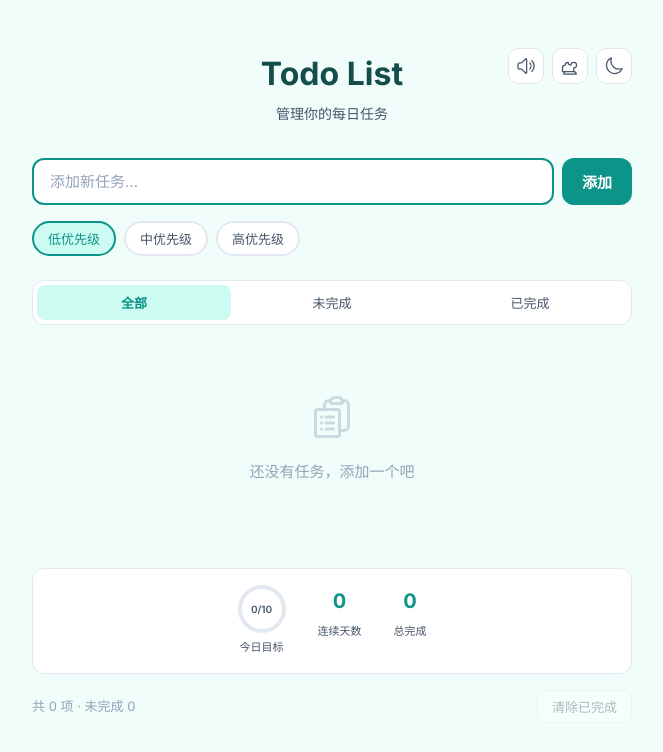
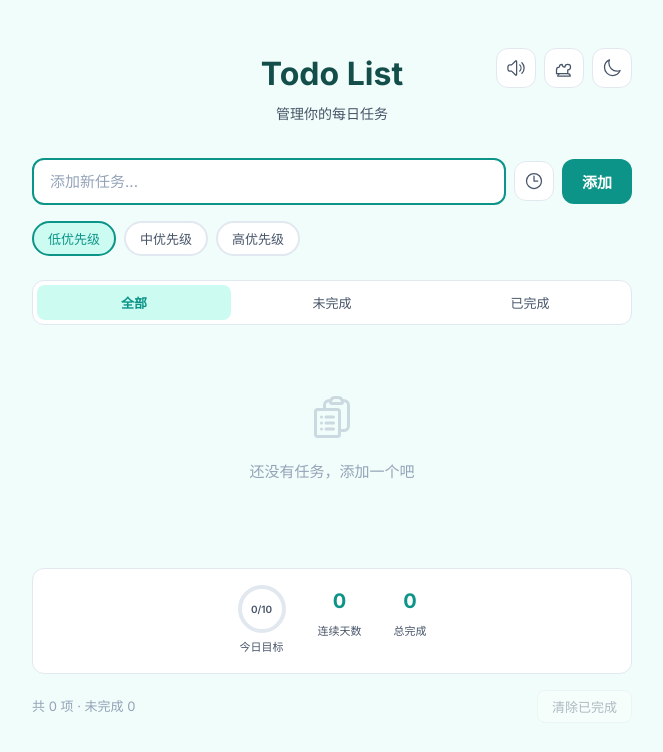
Before and after one commit to Yanqs2000/TodoList, a React (Vite) app: page / in a window 1280 px wide. Shown: the top 752 px of the page, without its empty margins (308-971 px from the left). Built offline with nearby package versions, Linux system fonts and the light colour scheme.

Commit message:
feat: integrate TimePicker into TaskInput

```diff
--- a/src/components/TaskInput.tsx
+++ b/src/components/TaskInput.tsx
@@ -1,12 +1,16 @@
 import { useState, useRef, useEffect, useCallback } from 'react';
+import type { TimeField } from '../types';
+import TimePicker from './TimePicker';
 import '../styles/TaskInput.css';
 
 interface TaskInputProps {
-  addTask: (text: string) => void;
+  addTask: (text: string, time?: TimeField) => void;
 }
 
 function TaskInput({ addTask }: TaskInputProps) {
   const [value, setValue] = useState('');
+  const [time, setTime] = useState<TimeField | undefined>();
+  const [showTimePicker, setShowTimePicker] = useState(false);
   const inputRef = useRef<HTMLInputElement>(null);
   const isComposingRef = useRef(false);
 
@@ -16,11 +20,12 @@ function TaskInput({ addTask }: TaskInputProps) {
 
   const handleSubmit = useCallback(() => {
     if (value.trim()) {
-      addTask(value);
+      addTask(value, time);
       setValue('');
+      setTime(undefined);
       inputRef.current?.focus();
     }
-  }, [value, addTask]);
+  }, [value, time, addTask]);
 
   const handleKeyDown = (e: React.KeyboardEvent) => {
     if (e.key === 'Enter' && !isComposingRef.current) {
@@ -36,8 +41,20 @@ function TaskInput({ addTask }: TaskInputProps) {
     isComposingRef.current = false;
   };
 
+  const handleTimeChange = (newTime: TimeField | undefined) => {
+    setTime(newTime);
+  };
+
+  const formatTimeDisplay = (t: TimeField): string => {
+    if (t.end) {
+      return `${t.start}-${t.end}`;
+    }
+    return t.start;
+  };
+
   return (
     <div className="input-area">
+      <div className="input-row">
         <input
           ref={inputRef}
           type="text"
@@ -49,9 +66,32 @@ function TaskInput({ addTask }: TaskInputProps) {
           placeholder="添加新任务..."
           autoComplete="off"
         />
+        <div className="input-actions">
+          {time && (
+            <span className="time-preview">{formatTimeDisplay(time)}</span>
+          )}
+          <button
+            className={`icon-btn time-btn${time ? ' has-time' : ''}`}
+            onClick={() => setShowTimePicker(!showTimePicker)}
+            aria-label="设置时间"
+            title="设置时间"
+          >
+            <svg xmlns="http://www.w3.org/2000/svg" fill="none" viewBox="0 0 24 24" strokeWidth={1.5} stroke="currentColor">
+              <path strokeLinecap="round" strokeLinejoin="round" d="M12 6v6h4.5m4.5 0a9 9 0 1 1-18 0 9 9 0 0 1 18 0Z" />
+            </svg>
+          </button>
+          {showTimePicker && (
+            <TimePicker
+              time={time}
+              onTimeChange={handleTimeChange}
+              onClose={() => setShowTimePicker(false)}
+            />
+          )}
+        </div>
         <button className="btn-add" onClick={handleSubmit}>
           添加
         </button>
+      </div>
     </div>
   );
 }
--- a/src/styles/TaskInput.css
+++ b/src/styles/TaskInput.css
@@ -1,10 +1,14 @@
 .input-area {
-  display: flex;
-  gap: 8px;
   margin-bottom: 16px;
 }
 
-.input-area input {
+.input-row {
+  display: flex;
+  gap: 8px;
+  align-items: center;
+}
+
+.input-row input {
   flex: 1;
   padding: 12px 16px;
   border: 2px solid var(--border);
@@ -17,12 +21,62 @@
   transition: border-color var(--transition);
 }
 
-.input-area input:focus {
+.input-row input:focus {
   border-color: var(--primary);
 }
 
-.input-area input::placeholder {
+.input-row input::placeholder {
   color: var(--text-light);
+}
+
+.input-actions {
+  display: flex;
+  align-items: center;
+  gap: 6px;
+  position: relative;
+}
+
+.icon-btn {
+  width: 40px;
+  height: 40px;
+  border: 1px solid var(--border);
+  border-radius: var(--radius);
+  background: var(--card-bg);
+  color: var(--text-muted);
+  cursor: pointer;
+  display: flex;
+  align-items: center;
+  justify-content: center;
+  transition: all var(--transition);
+  flex-shrink: 0;
+}
+
+.icon-btn:hover {
+  border-color: var(--primary);
+  color: var(--primary);
+}
+
+.icon-btn:focus-visible {
+  outline: 2px solid var(--primary);
+  outline-offset: 2px;
+}
+
+.icon-btn svg {
+  width: 20px;
+  height: 20px;
+}
+
+.time-btn.has-time {
+  border-color: var(--primary);
+  color: var(--primary);
+  background: var(--active-bg);
+}
+
+.time-preview {
+  font-size: 0.75rem;
+  color: var(--primary);
+  font-weight: 500;
+  white-space: nowrap;
 }
 
 .btn-add {
@@ -53,11 +107,16 @@
 }
 
 @media (max-width: 480px) {
-  .input-area {
-    flex-direction: column;
+  .input-row {
+    flex-wrap: wrap;
+  }
+
+  .input-row input {
+    min-width: 100%;
   }
 
   .btn-add {
+    width: 100%;
     padding: 12px;
   }
 }
```
Lines whose indentation alone changed are shown as unchanged.
